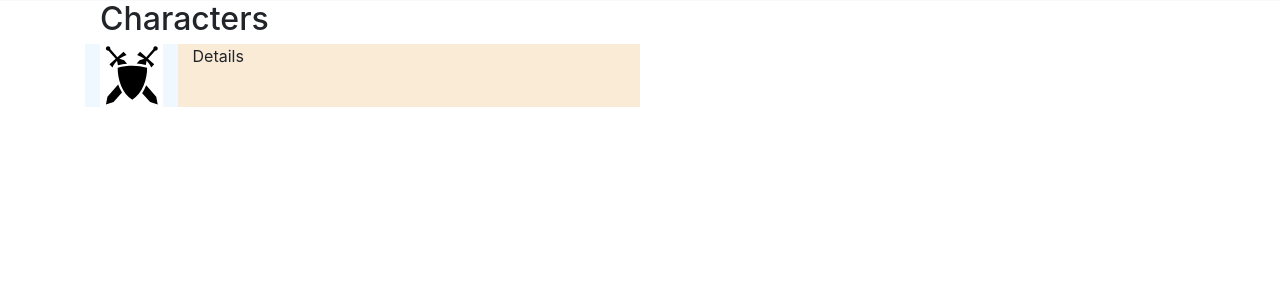
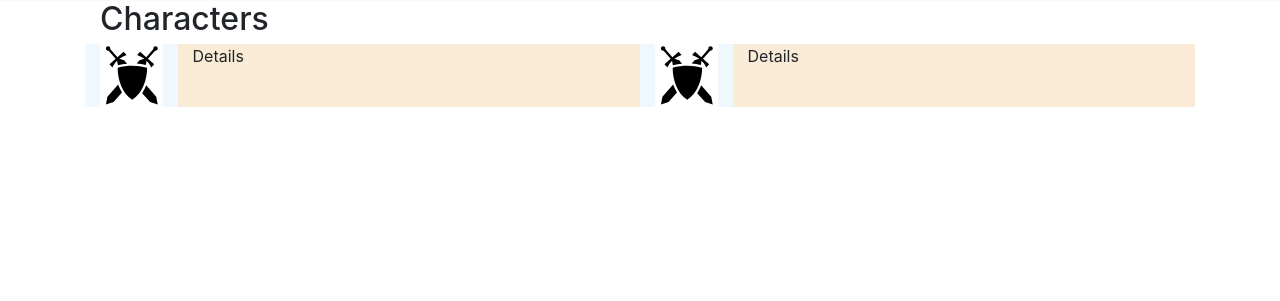
Before and after one commit to malaclypse2/seraphim, a Django app: page / in a window 1280 px wide. Shown: the part 55-356 px from the top of the page. Run offline with Django 3.2, Linux system fonts and the light colour scheme; some libraries are stand-ins or nearby versions.

Commit message:
second entry

```diff
--- a/seraphim/templates/pages/home.html
+++ b/seraphim/templates/pages/home.html
@@ -16,6 +16,16 @@
             </div>
         </div>
     </div>
-  </div>
+    <div class="col-sm-6" style="background-color:black;">
+            <div class="row">
+                <div class="col-sm-2" style="background-color:aliceblue;">
+                    <img class="img img-responsive" src="static/images/pc_icons/swords-emblem.svg" />
+                </div>
+                <div class="col-sm-10" style="background-color:antiquewhite;">
+                    Details
+                </div>
+            </div>
+        </div>
+      </div>
 </div>
 {% endblock content %}
```
